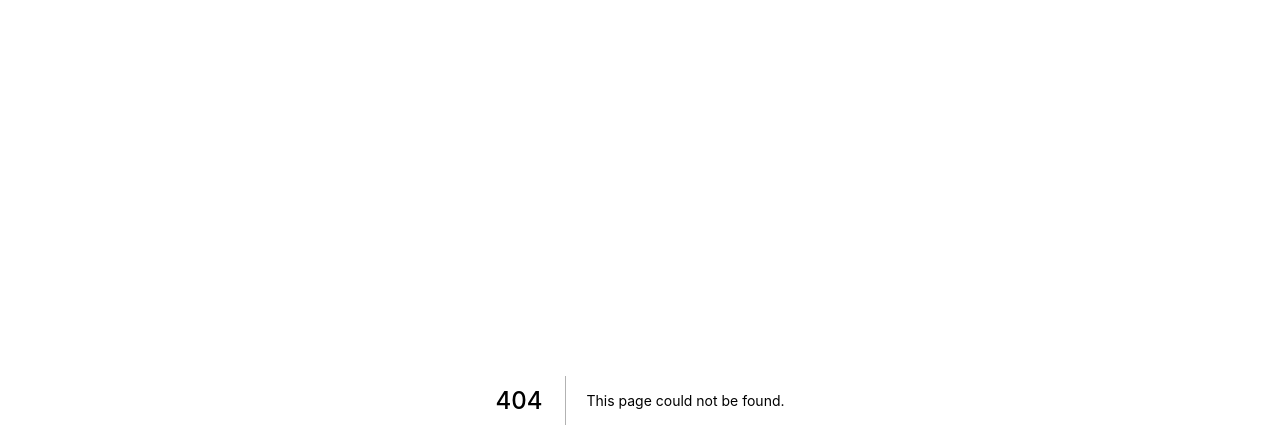
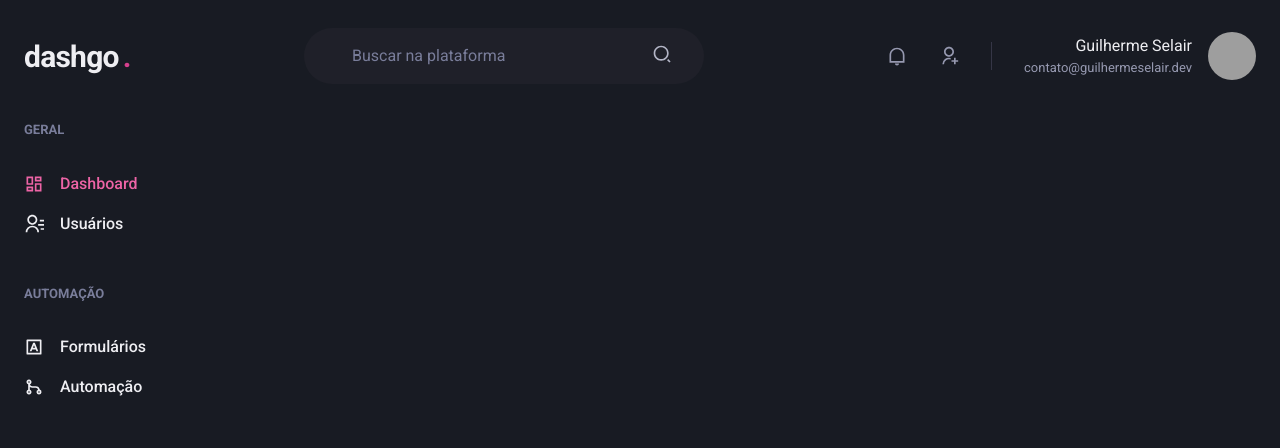
Before and after one commit to GuiSelair/Ignite-DashGO, a Next.js app: page /dashboard in a window 1280 px wide. Before the commit this address had no page. Shown: the top 448 px of the page. Built offline with nearby package versions, Linux system fonts and the light colour scheme; grey boxes are pictures that could not be loaded.

Commit message:
Feat: Added Sidebar component

```diff
--- /dev/null
+++ b/src/components/Sidebar.tsx
@@ -0,0 +1,54 @@
+import { Box, Stack, Text, Link, Icon } from "@chakra-ui/react";
+import {
+	RiContactsLine,
+	RiDashboardLine,
+	RiGitMergeLine,
+	RiInputMethodLine,
+} from "react-icons/ri";
+
+export default function Sidebar() {
+	return (
+		<Box as="aside" w="64" mr="8">
+			<Stack spacing="12" align="flex-start">
+				<Box>
+					<Text fontWeight="bold" color="gray.400" fontSize="small">
+						GERAL
+					</Text>
+					<Stack spacing="4" mt="8" align="stretch">
+						<Link display="flex" alignItems="center" color="pink.400">
+							<Icon as={RiDashboardLine} fontSize="20" />
+							<Text ml="4" fontWeight="medium">
+								Dashboard
+							</Text>
+						</Link>
+						<Link display="flex" alignItems="center">
+							<Icon as={RiContactsLine} fontSize="20" />
+							<Text ml="4" fontWeight="medium">
+								Usuários
+							</Text>
+						</Link>
+					</Stack>
+				</Box>
+				<Box>
+					<Text fontWeight="bold" color="gray.400" fontSize="small">
+						AUTOMAÇÃO
+					</Text>
+					<Stack spacing="4" mt="8" align="stretch">
+						<Link display="flex" alignItems="center">
+							<Icon as={RiInputMethodLine} fontSize="20" />
+							<Text ml="4" fontWeight="medium">
+								Formulários
+							</Text>
+						</Link>
+						<Link display="flex" alignItems="center">
+							<Icon as={RiGitMergeLine} fontSize="20" />
+							<Text ml="4" fontWeight="medium">
+								Automação
+							</Text>
+						</Link>
+					</Stack>
+				</Box>
+			</Stack>
+		</Box>
+	);
+}
--- /dev/null
+++ b/src/pages/dashboard.tsx
@@ -0,0 +1,16 @@
+import { Flex } from "@chakra-ui/react";
+
+import Header from "../components/Header";
+import Sidebar from "../components/Sidebar";
+
+export default function Dashboard() {
+	return (
+		<Flex direction="column" h="100vh">
+			<Header />
+
+			<Flex w="100%" my="6" maxW={1480} mx="auto" px="6">
+				<Sidebar />
+			</Flex>
+		</Flex>
+	);
+}
```
